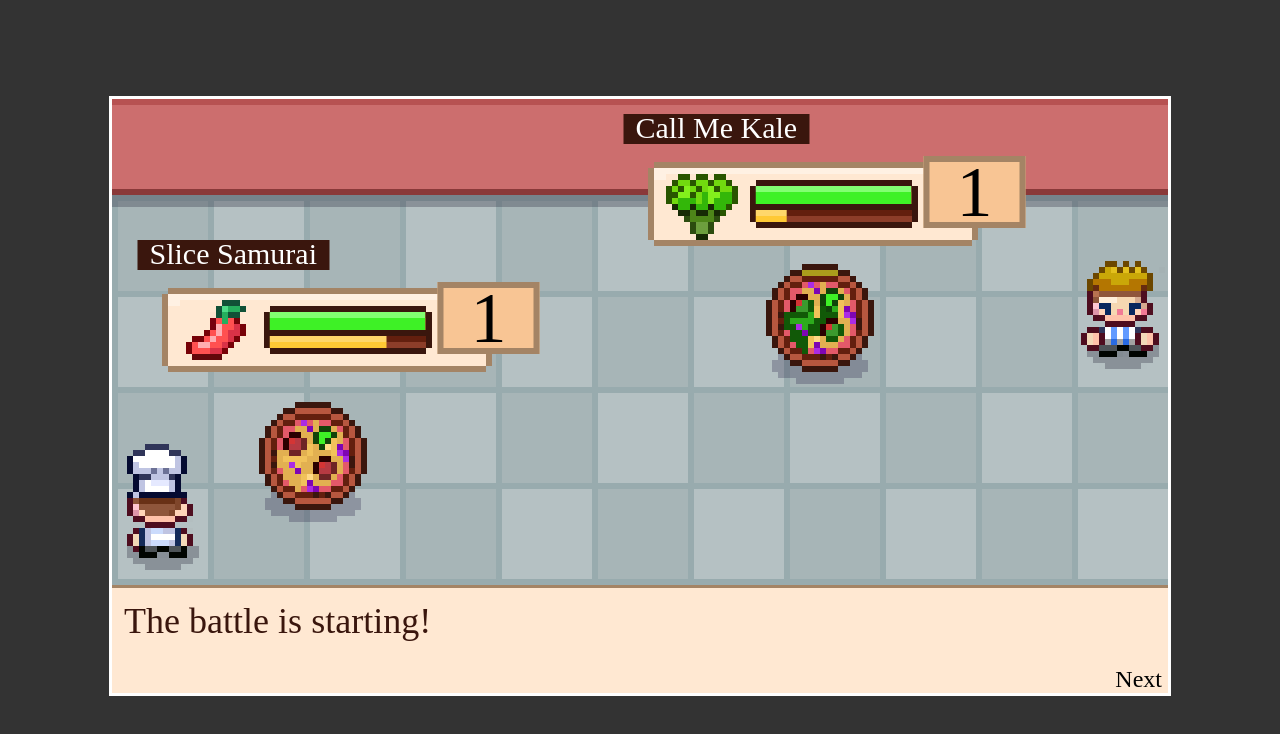
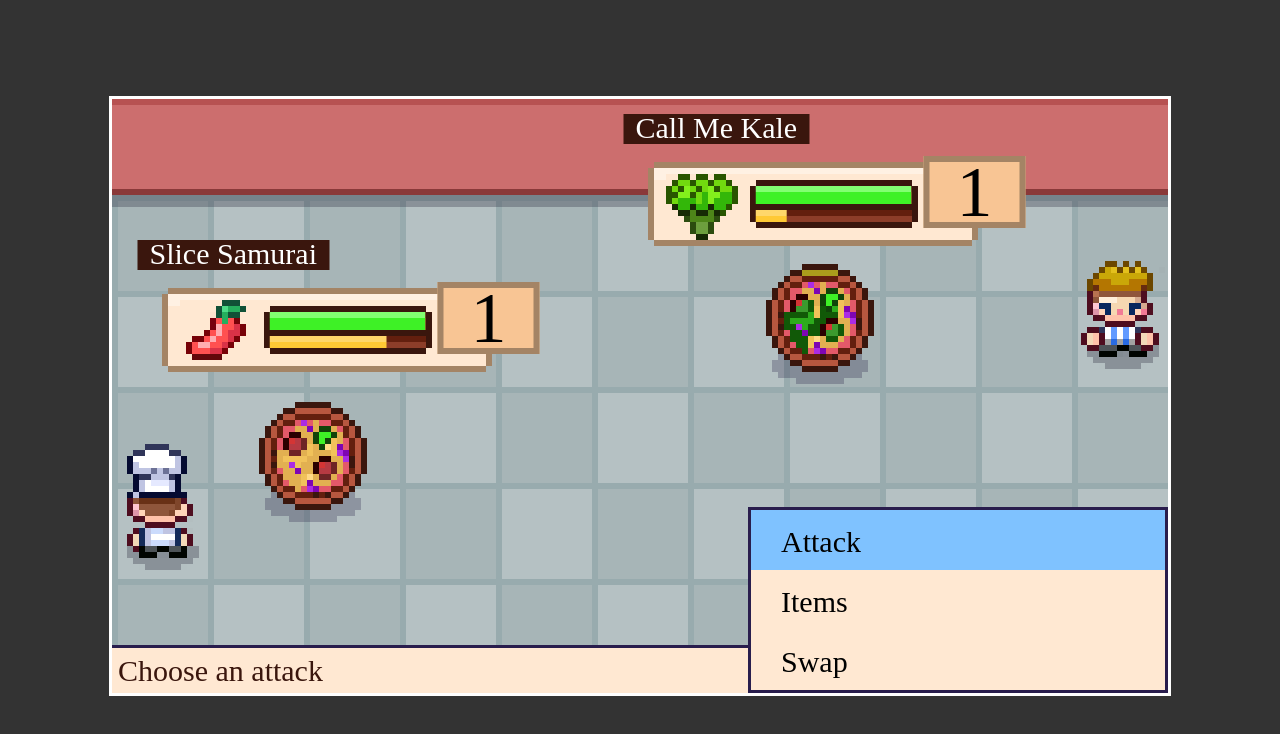
Before and after one commit to kpoteat26/Web-Programming, a plain HTML site: page Project Code/index.html in a window 1280 px wide. Drawn offline with Linux system fonts and the light colour scheme.

Commit message:
Kristen Poteat Sprint 2 Week 2 Completed Attack Menu

```diff
--- a/Project Code/Battle/Battle.js
+++ b/Project Code/Battle/Battle.js
@@ -14,6 +14,7 @@ class Battle {
                 maxXp: 100,
                 level: 1,
                 status: null,
+                isPlayerControlled: true,
             }, this),
             "enemy1": new Combatant({
                 ...Pizzas.v001,
--- a/Project Code/Battle/BattleEvent.js
+++ b/Project Code/Battle/BattleEvent.js
@@ -23,10 +23,6 @@ class BattleEvent {
     async stateChange(resolve) {
       const {caster, target, damage, recover, action} = this.event;
       let who = this.event.onCaster ? caster : target;
-
-      if (action.TargetType === "friendly") {
-        who = caster;
-      }
 
       if (damage) {
         //modify the target to have less HP
--- a/Project Code/Battle/SubmissionMenu.js
+++ b/Project Code/Battle/SubmissionMenu.js
@@ -6,14 +6,93 @@ class SubmissionMenu {
 
     }
 
-    decide() {
+    getPages() {
+
+        const backOption = {
+            label: "Go Back",
+            description: "Return to previous page",
+            handler: () => {
+                this.keyboardMenu.setOptions(this.getPages().root)
+            }
+        }
+        return {
+            root: [ {
+                label: "Attack",
+                description: "Choose an attack",
+                handler: () => {
+                    //Do something when chosen...
+                    this.keyboardMenu.setOptions( this.getPages().attacks )
+                }
+            },
+
+            {
+                label: "Items",
+                description: "Choose an item",
+                handler: () => {
+                    //Go to items page...
+                    this.keyboardMenu.setOptions( this.getPages().items )
+                }
+            },
+            {
+                label: "Swap",
+                description: "Change to another creature",
+                handler: () => {
+                    //See pizza options
+                }
+            },
+
+            ],
+
+            attacks: [
+               ...this.caster.actions.map(key => {
+                const action = Actions[key];
+                return {
+                    label: action.name,
+                    description: action.description,
+                    handler: () => {
+                        this.menuSubmit(action)
+                    }
+                }
+               }),
+                backOption
+
+            ],
+            items: [
+                //Items will go here..
+                backOption
+            ]
+        }
+    }
+
+    menuSubmit(action, instanceID=null) {
+
+        this.keyboardMenu?.end();
+
         this.onComplete({
-            action: Actions[ this.caster.actions[0] ],
-            target: this.enemy
+            action,
+            target: action.targetType === "friendly" ? this.caster : this.enemy
         })
     }
 
+    decide() {
+        //TODO: Enemies randomly decide what to do...
+        this.menuSubmit(Actions[ this.caster.actions[0] ]);
+    }
+
+    showMenu(container) {
+        this.keyboardMenu = new KeyboardMenu();
+        this.keyboardMenu.init(container);
+        this.keyboardMenu.setOptions( this.getPages().root )
+
+    }
+
     init(container) {
+
+        if(this.caster.isPlayerControlled) {
+            //Show some UI
+            this.showMenu(container)
+        } else {
         this.decide()
+        }
     }
 }
--- a/Project Code/Battle/TurnCycle.js
+++ b/Project Code/Battle/TurnCycle.js
@@ -57,10 +57,10 @@ class TurnCycle {
   }
 
   async init() {
-    await this.onNewEvent({
-      type: "textMessage",
-      text: "The battle is starting!"
-    })
+    //await this.onNewEvent({
+     // type: "textMessage",
+    //  text: "The battle is starting!"
+   // })
 
     //Start the first turn!
     this.turn();
--- a/Project Code/Content/pizzas.js
+++ b/Project Code/Content/pizzas.js
@@ -15,7 +15,7 @@ window.Pizzas = {
         type: PizzaTypes.spicy,
         src: "./images/characters/pizzas/s001.png",
         icon: "./images/icons/spicy.png",
-        actions: [ "clumsyStatus", "damage1"],
+        actions: [ "saucyStatus","clumsyStatus", "damage1"],
     },
     "v001" : {
         name: "Call Me Kale",
--- /dev/null
+++ b/Project Code/KeyboardMenu.js
@@ -0,0 +1,87 @@
+class KeyboardMenu {
+    constructor() {
+        this.options = []; //set by updater method
+        this.up = null;
+        this.down = null;
+        this.previous = null;
+    }
+
+    setOptions(options) {
+        this.options = options;
+        this.element.innerHTML = this.options.map((option, index) => {
+            const disabledAttr = option.disabled ? "disabled" : "";
+            return (`
+                <div class="option">
+                <button ${disabledAttr} data-button="${index}" data-description="${option.description}">
+                ${option.label}
+                </button>
+                <span class="right">${option.right ? option.right() : ""}</span>
+                </div>
+                `)
+        }).join("");
+
+        this.element.querySelectorAll("button").forEach(button => {
+
+            button.addEventListener("click", () => {
+                const chosenOption = this.options[ Number(button.dataset.button) ];
+                chosenOption.handler();
+            })
+            button.addEventListener("mouseenter", () => {
+                button.focus();
+            })
+            button.addEventListener("focus", () => {
+                this.prevFocus = button;
+                this.descriptionElementText.innerText = button.dataset.description
+            })
+        })
+
+        setTimeout(() => {
+            this.element.querySelector("button[data-button]:not([disabled])").focus();
+        }, 10)
+    }
+
+    createElement() {
+        this.element = document.createElement("div");
+        this.element.classList.add("KeyboardMenu");
+
+        //Description Box Element
+        this.descriptionElement = document.createElement("div");
+        this.descriptionElement.classList.add("DescriptionBox");
+        this.descriptionElement.innerHTML = (`<p>I will provide info!</p>`);
+        this.descriptionElementText = this.descriptionElement.querySelector("p");
+    }
+
+    end() {
+
+        //Remove menu element and description element
+        this.element.remove();
+        this.descriptionElement.remove();
+
+        //Clean Up Bindings
+        this.up.unbind();
+        this.down.unbind();
+    }
+
+    init(container) {
+        this.createElement();
+        container.appendChild(this.descriptionElement);
+        container.appendChild(this.element);
+
+        this.up = new KeyPressListener("ArrowUp", () => {
+            const current = Number(this.prevFocus.getAttribute("data-button"));
+            const prevButton = Array.from(this.element.querySelectorAll("Button[data-button]")).reverse().find(el => {
+                return el.dataset.button < current && !el.disabled;
+            })
+            prevButton?.focus();
+
+        })
+
+        this.down = new KeyPressListener("ArrowDown", () => {
+            const current = Number(this.prevFocus.getAttribute("data-button"));
+            const nextButton = Array.from(this.element.querySelectorAll("Button[data-button]")).find(el => {
+                return el.dataset.button > current && !el.disabled;
+            })
+            nextButton?.focus();
+        })
+    }
+}
--- a/Project Code/index.html
+++ b/Project Code/index.html
@@ -8,6 +8,7 @@
     <link href="./styles/global.css" type="text/css" rel="stylesheet">
     <link href="./styles/TextMessage.css" type="text/css" rel="stylesheet">
     <link href="./styles/SceneTransition.css" type="text/css" rel="stylesheet">
+    <link href="./styles/KeyboardMenu.css" type="text/css" rel="stylesheet">
 
     <!-- Battle Styles -->
     <link href="./styles/Battle.css" type="text/css" rel="stylesheet">
@@ -38,6 +39,7 @@
     <script src="./KeyPressListener.js"></script>
     <script src="./RevealingText.js"></script>
     <script src="./SceneTransition.js"></script>
+    <script src="./KeyboardMenu.js"></script>
 
     <!-- Battle Scripts -->
     <script src="./Battle/Battle.js"></script>
--- /dev/null
+++ b/Project Code/styles/KeyboardMenu.css
@@ -0,0 +1,56 @@
+.KeyboardMenu {
+    border: 1px solid var(--border-color);
+    background: var(--menu-background);
+    position: absolute;
+  }
+  .KeyboardMenu button {
+   display: flex;
+   align-items: center;
+   width: 100%;
+   text-align:left;
+   -webkit-appearance: none;
+   border:0;
+   background: none;
+   height: 20px;
+   cursor:pointer;
+   font-family:inherit;
+   padding:0;
+   padding-left: 1em;
+   font-size: 10px;
+  }
+  .KeyboardMenu button:focus {
+   background: var(--menu-selected-background);
+   outline: 0;
+  }
+
+  .KeyboardMenu .option {
+    position: relative;
+   }
+   .KeyboardMenu .option .right {
+    position: absolute;
+    right:0;
+    top:0;
+    bottom:0;
+   }
+
+   .DescriptionBox {
+    position:absolute;
+    bottom:0;
+    left:0;
+    right:0;
+    color: var(--menu-font-color);
+    border-top: 1px solid var(--border-color);
+    background: var(--menu-background);
+    padding: 2px;
+   }
+   .DescriptionBox p {
+    font-size: 10px;
+    margin:0;
+   }
+
+    /* Battle specific */
+.Battle .KeyboardMenu {
+    right:0;
+    bottom:0;
+    width: 140px;
+  }
```
